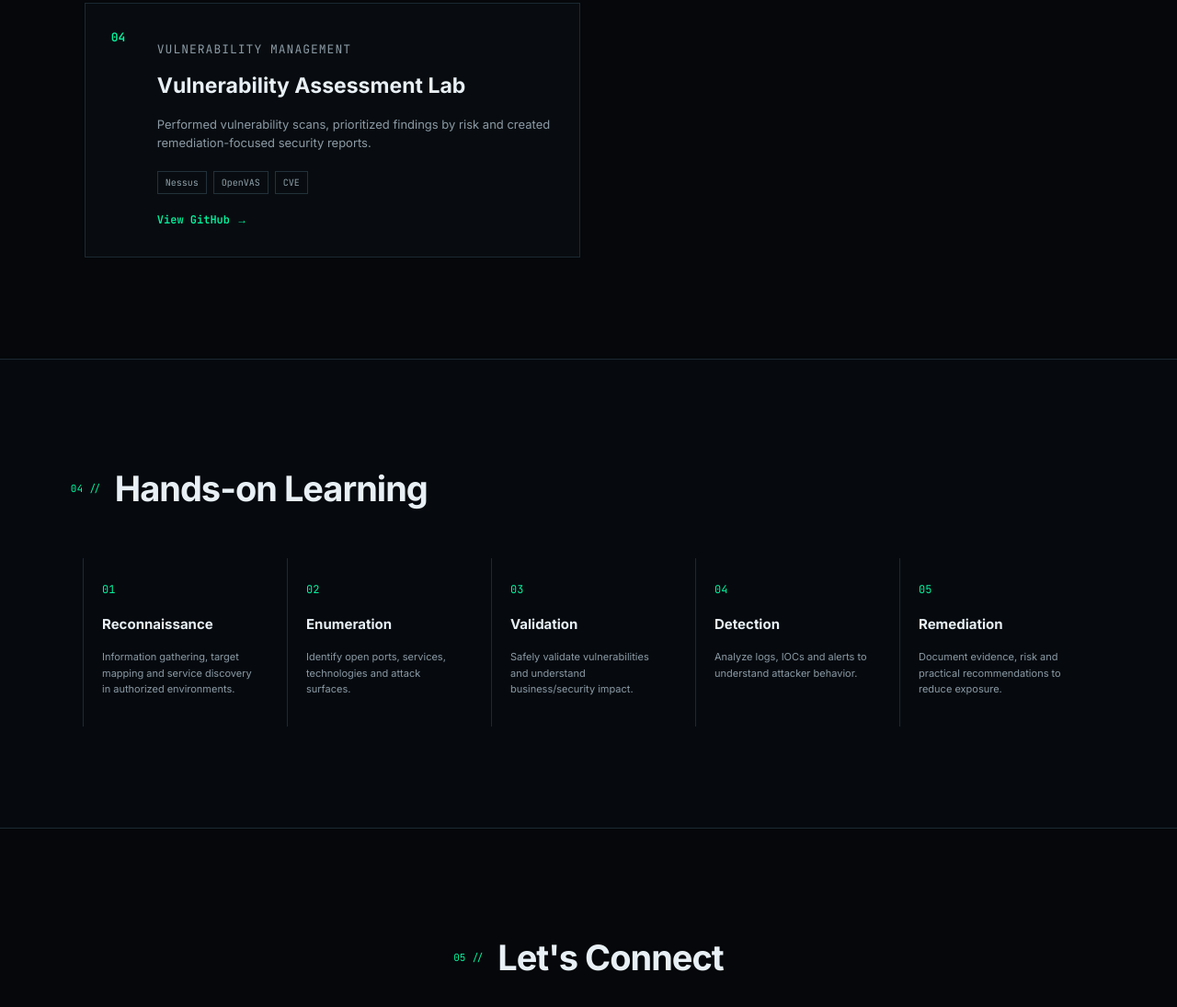
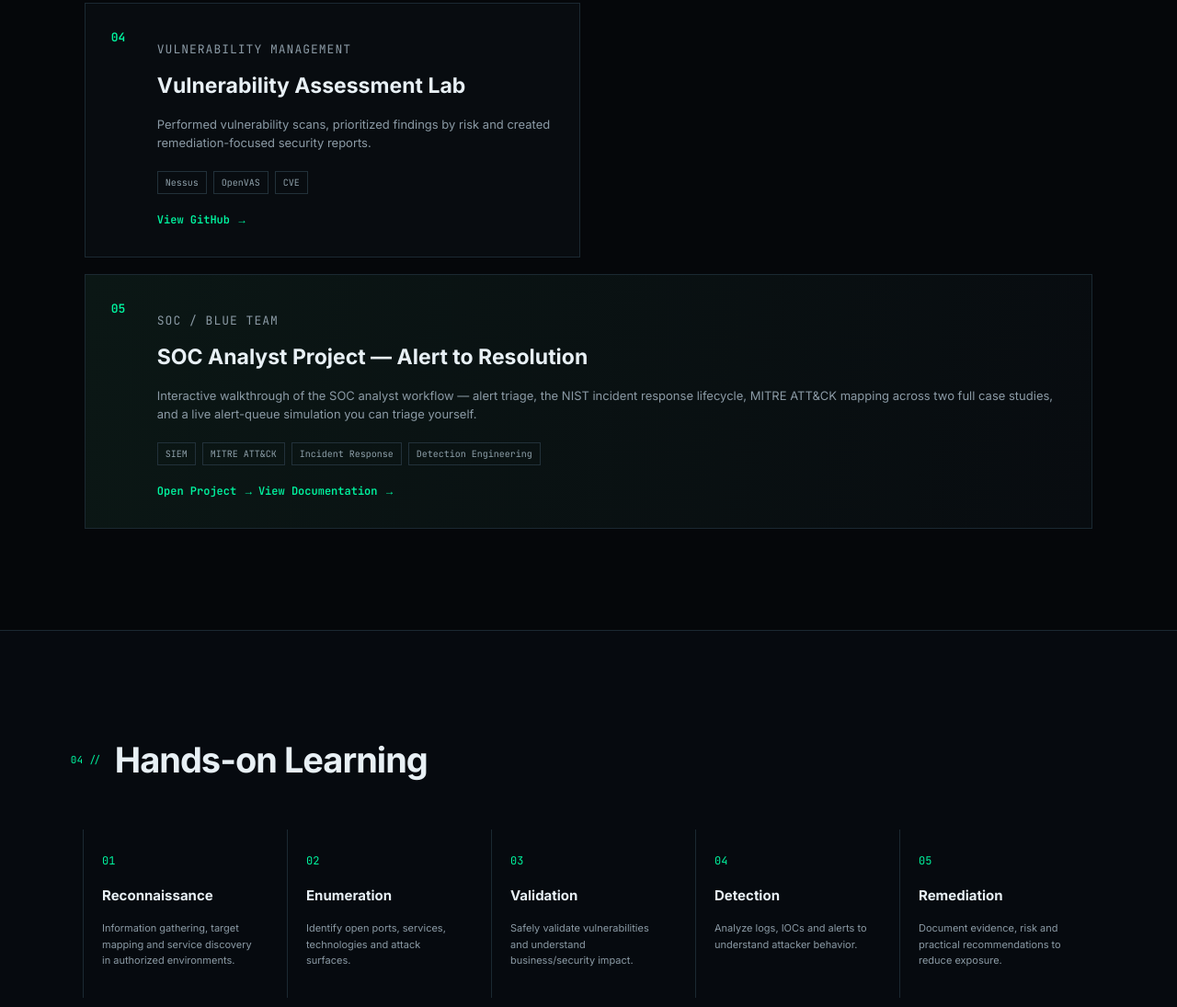
Before and after one commit to raheemmohd/raheemmohd.github.io, a plain HTML site: page index.html in a window 1280 px wide. Shown: the part 3016-4111 px from the top of the page at 92% size. Drawn offline with Linux system fonts and the light colour scheme.

Commit message:
Add SOC Analyst Project to portfolio
Added a new project entry for SOC Analyst Project with details about the workflow and links to the project and documentation.

```diff
--- a/index.html
+++ b/index.html
@@ -90,6 +90,17 @@
         <article class="project"><div class="project-num">02</div><div><p class="project-type">SOC / BLUE TEAM</p><h3>IOC Monitoring & Threat Investigation</h3><p>Practiced identifying suspicious indicators, analyzing security events and mapping findings to investigation and response workflows.</p><div class="project-tags"><span>IOC</span><span>SIEM</span><span>Logs</span></div><a href="https://github.com/raheemmohd" target="_blank">View GitHub →</a></div></article>
         <article class="project"><div class="project-num">03</div><div><p class="project-type">RED TEAM LAB</p><h3>Ethical Hacking Attack Simulation Lab</h3><p>Controlled environment for learning reconnaissance, enumeration, exploitation fundamentals and defensive investigation.</p><div class="project-tags"><span>Kali Linux</span><span>Metasploit</span><span>Networking</span></div><a href="https://github.com/raheemmohd" target="_blank">View GitHub →</a></div></article>
         <article class="project"><div class="project-num">04</div><div><p class="project-type">VULNERABILITY MANAGEMENT</p><h3>Vulnerability Assessment Lab</h3><p>Performed vulnerability scans, prioritized findings by risk and created remediation-focused security reports.</p><div class="project-tags"><span>Nessus</span><span>OpenVAS</span><span>CVE</span></div><a href="https://github.com/raheemmohd" target="_blank">View GitHub →</a></div></article>
+        <article class="project featured">
+  <div class="project-num">05</div>
+  <div>
+    <p class="project-type">SOC / BLUE TEAM</p>
+    <h3>SOC Analyst Project — Alert to Resolution</h3>
+    <p>Interactive walkthrough of the SOC analyst workflow — alert triage, the NIST incident response lifecycle, MITRE ATT&CK mapping across two full case studies, and a live alert-queue simulation you can triage yourself.</p>
+    <div class="project-tags"><span>SIEM</span><span>MITRE ATT&CK</span><span>Incident Response</span><span>Detection Engineering</span></div>
+    <a href="https://raheemmohd.github.io/soc-analyst-portfolio-project/" target="_blank">Open Project →</a>
+    <a href="https://github.com/raheemmohd/soc-analyst-portfolio-project/blob/main/README.md" target="_blank">View Documentation →</a>
+  </div>
+</article>
       </div>
     </section>
 
```
